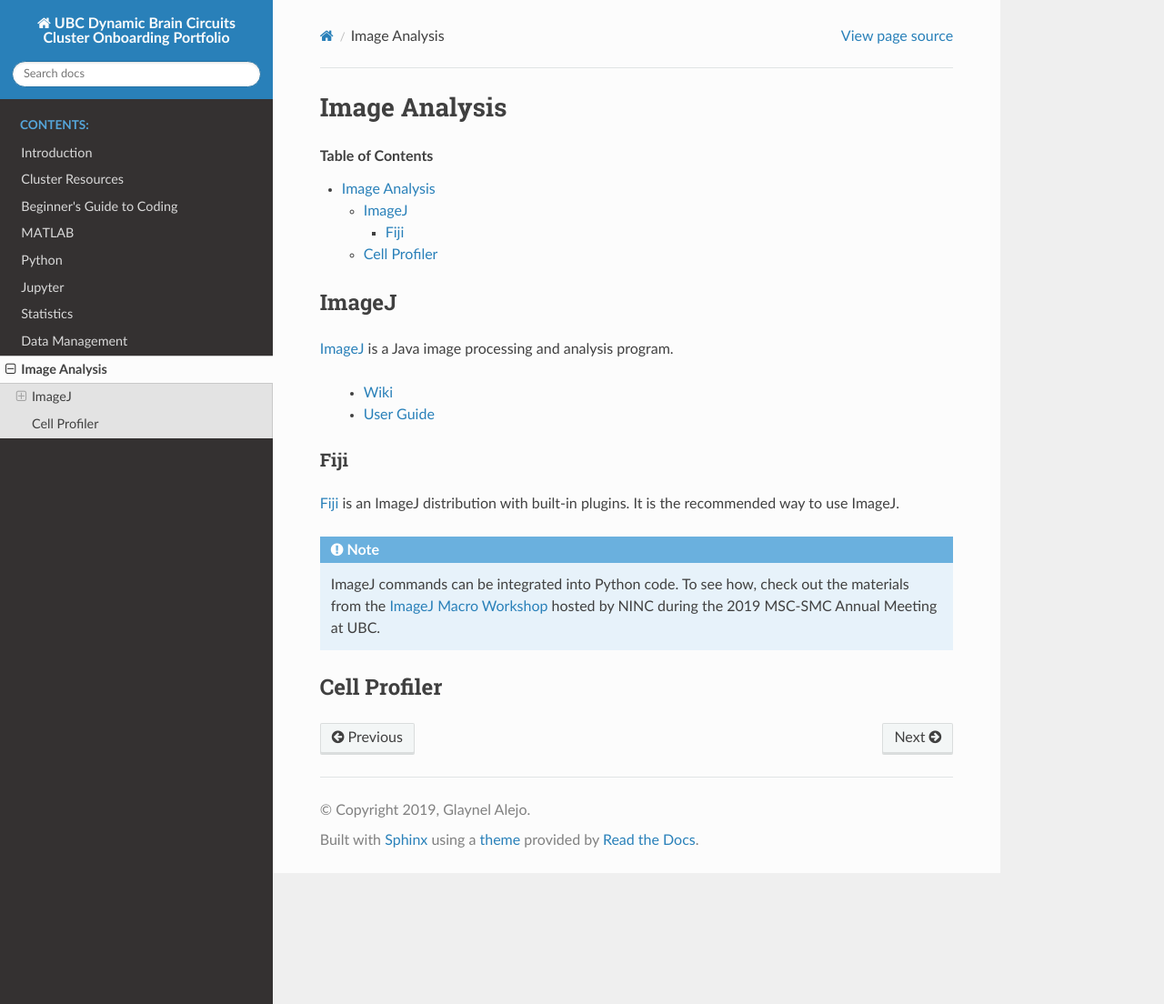
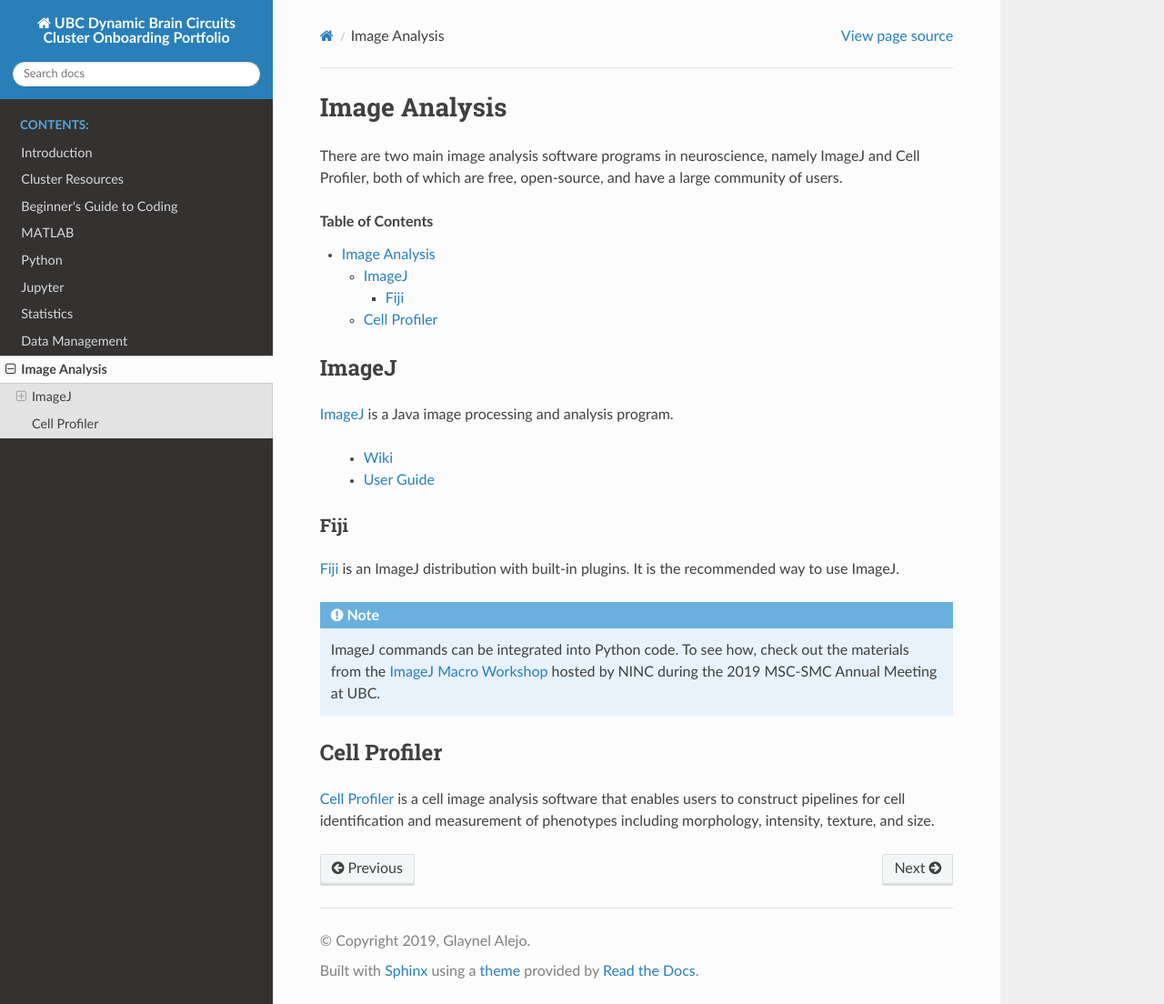
Before and after one commit to ubcbraincircuits/onboarding, a Sphinx documentation site: the page built from source/image.rst, in a window 1280 px wide and 1104 px high. Shown: the whole window at 91% size. Built offline with Sphinx 7.4.7 and the Read the Docs theme 2.0.0, drawn with Linux system fonts in a browser that asks for light colours.

Commit message:
Write up Cell Profiler

```diff
--- a/source/image.rst
+++ b/source/image.rst
@@ -1,6 +1,9 @@
 ##############
 Image Analysis
 ##############
+
+There are two main image analysis software programs in neuroscience, namely ImageJ and Cell Profiler, both of
+which are free, open-source, and have a large community of users.
 
 .. contents:: Table of Contents
 	:depth: 3
@@ -11,8 +14,8 @@
 
 `ImageJ <https://imagej.nih.gov/ij/>`_ is a Java image processing and analysis program.
 
-	- `Wiki <https://imagej.net/Welcome>`_
-	- `User Guide <https://imagej.nih.gov/ij/docs/guide/146.html>`_
+	- `Wiki <https://imagej.net/Welcome>`__
+	- `User Guide <https://imagej.nih.gov/ij/docs/guide/146.html>`__
 
 Fiji
 ====
@@ -28,3 +31,6 @@
 *************
 Cell Profiler
 *************
+
+`Cell Profiler <https://cellprofiler.org/>`_ is a cell image analysis software that enables
+users to construct pipelines for cell identification and measurement of phenotypes including morphology, intensity, texture, and size.
```
